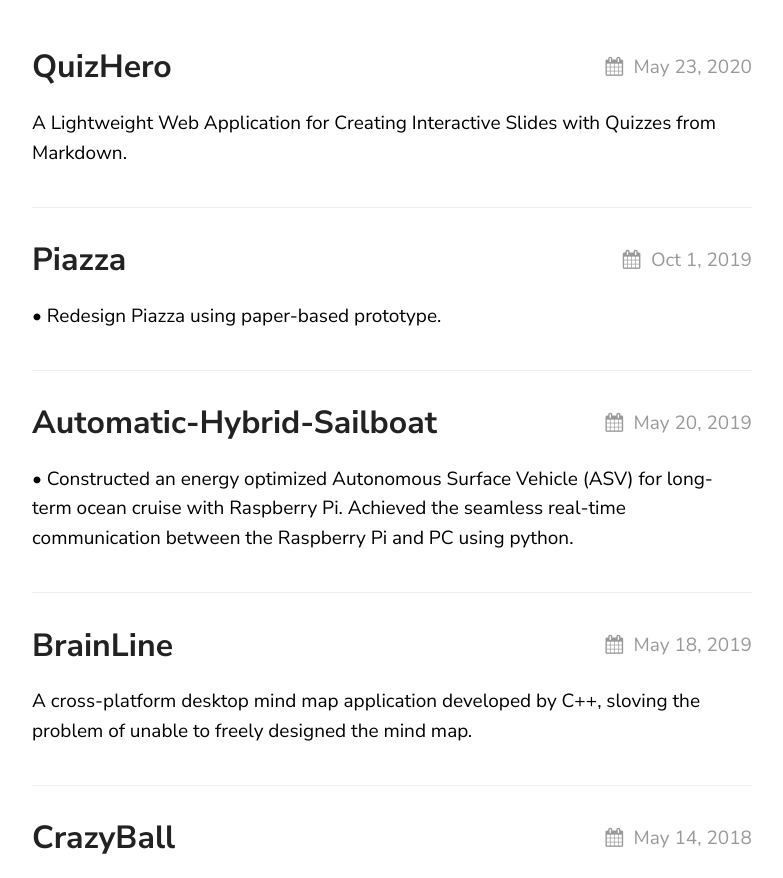
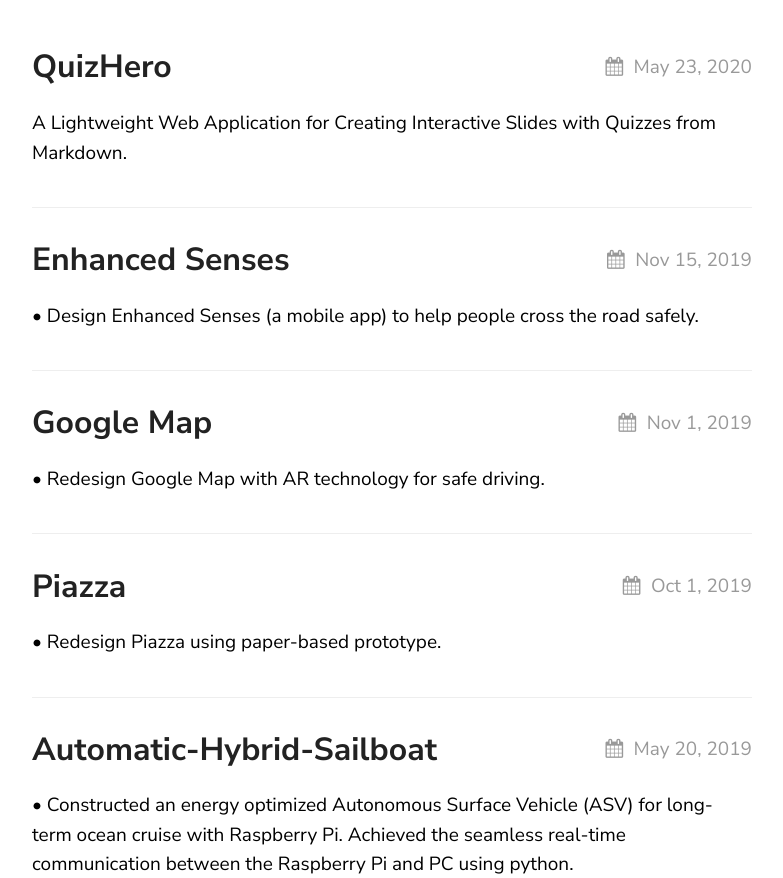
Before and after one commit to yaozixuan/yaozixuan.github.io, a Jekyll site: the page built from index.md, in a window 1280 px wide and 900 px high, scrolled down 1438 px, cut to the strip 22-900 px from the top of the window. Shown: the whole strip, without its empty margins (248-1031 px from the left). Built offline with Jekyll 4.4.1, drawn with Linux system fonts in a browser that asks for light colours.

Commit message:
add two projects

```diff
--- /dev/null
+++ b/_posts/2019-11-01-Google-Map.md
@@ -0,0 +1,15 @@
+---
+layout: project
+permalink: /projects/Google-Map/
+path: "projects"
+title:  "Google Map"
+date:   2019-11-01 21:03:36 +0530
+---
+
+• Redesign Google Map with AR technology for safe driving.
+
+• Prototype:
+<iframe width="750px" height="421.875px" src="https://www.youtube.com/embed/Yh1VlQKto_0" frameborder="0" allow="accelerometer; autoplay; clipboard-write; encrypted-media; gyroscope; picture-in-picture" allowfullscreen></iframe>
+
+• Design book:
+<iframe src="https://yaozixuan.github.io/Google-Map.pdf" style="width:750px; height:970px;" frameborder="0"></iframe>
--- /dev/null
+++ b/_posts/2019-11-15-Enhanced-Senses.md
@@ -0,0 +1,15 @@
+---
+layout: project
+permalink: /projects/Enhanced-Senses/
+path: "projects"
+title:  "Enhanced Senses"
+date:   2019-11-15 21:03:36 +0530
+---
+
+• Design Enhanced Senses (a mobile app) to help people cross the road safely.
+
+• Prototype:
+<iframe width="750px" height="421.875px" src="https://www.youtube.com/embed/PK1EiJEs7r4" frameborder="0" allow="accelerometer; autoplay; clipboard-write; encrypted-media; gyroscope; picture-in-picture" allowfullscreen></iframe>
+
+• Design book:
+<iframe src="https://yaozixuan.github.io/Enhanced-Senses.pdf" style="width:750px; height:970px;" frameborder="0"></iframe>
```
Also changed, not shown: _posts/2019-10-01-Piazza.md (+1 -1 lines), 2 other files.
